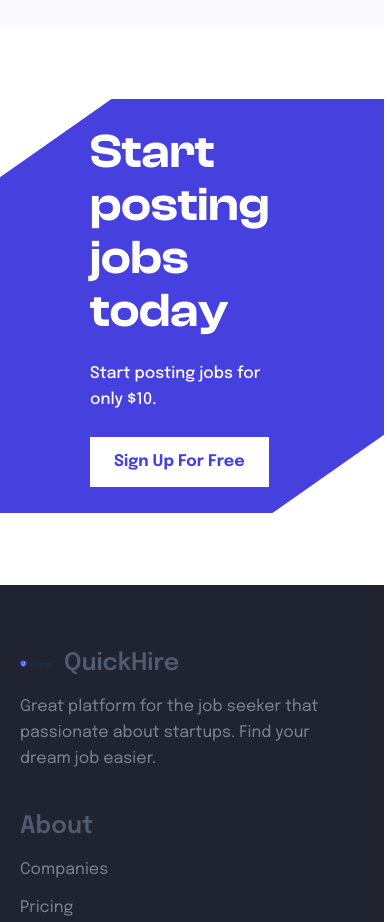
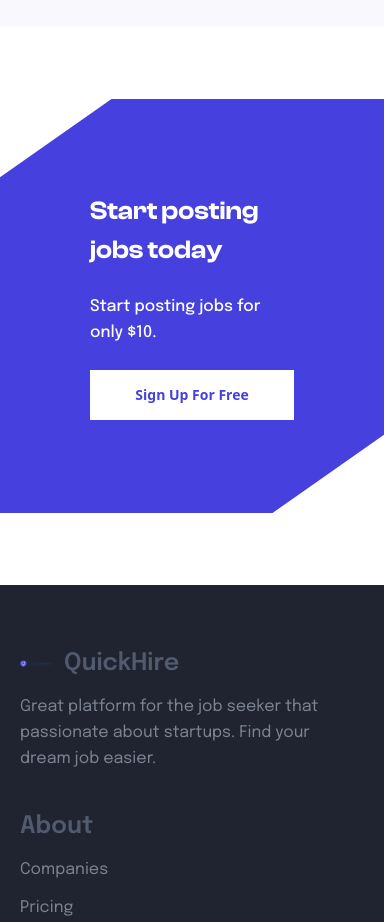
Before and after one commit to AREmondev/quick_hire, a Next.js app: page / in a window 390 px wide. Shown: the part 980-1902 px from the top of the page. Built offline with nearby package versions, Linux system fonts and the light colour scheme; no server answers.

Commit message:
Update Code, responsive issue text change

```diff
--- a/components/sections/Home/BillBord.tsx
+++ b/components/sections/Home/BillBord.tsx
@@ -1,6 +1,8 @@
-import { Button } from "@/components/ui/Button";
+import { Button, buttonVariants } from "@/components/ui/Button";
 import { Text } from "@/components/ui/Text";
+import { cn } from "@/lib/utils";
 import Image from "next/image";
+import Link from "next/link";
 import React from "react";
 
 const BillBord = () => {
@@ -15,9 +17,15 @@ const BillBord = () => {
             <Text variant={"body_md"} className="text-white">
               Start posting jobs for only $10.
             </Text>
-            <Button className="w-fit" variant={"white"}>
+            {/* <Button onClick={} className="w-fit" variant={"white"}>
               Sign Up For Free
-            </Button>
+            </Button> */}
+            <Link
+              href="/auth/register"
+              className={cn(buttonVariants({ variant: "white" }))}
+            >
+              Sign Up For Free
+            </Link>
           </div>
         </div>
         <div className="absolute hidden lg:block right-[70px] bottom-0">
--- a/components/sections/Home/Category.tsx
+++ b/components/sections/Home/Category.tsx
@@ -39,7 +39,7 @@ const Category = async () => {
     <section className="w-full overflow-hidden pt-18">
       <div className="container">
         <div className=" flex flex-col gap-12">
-          <div className="flex items-end gap-10 justify-between">
+          <div className="flex flex-wrap items-end gap-10 justify-between">
             <Text variant={"h2"} fontFamily={"clash"}>
               Explore by <span className="text-accent-blue">category</span>
             </Text>
--- a/components/sections/Home/FeaturedJobs.tsx
+++ b/components/sections/Home/FeaturedJobs.tsx
@@ -15,7 +15,7 @@ const FeaturedJobs = async () => {
     <section className="w-full overflow-hidden py-18">
       <div className="container">
         <div className="flex flex-col gap-12">
-          <div className="flex items-end gap-10 justify-between">
+          <div className="flex flex-wrap items-end gap-10 justify-between">
             <Text variant={"h2"} fontFamily={"clash"}>
               Featured <span className="text-accent-blue">jobs</span>
             </Text>
--- a/components/sections/Home/LatestJobs.tsx
+++ b/components/sections/Home/LatestJobs.tsx
@@ -15,7 +15,7 @@ const LatestJobs = async () => {
     <section className="w-full overflow-hidden pt-18 pb-20 bg-light-gray">
       <div className="container">
         <div className="flex flex-col gap-12">
-          <div className="flex items-end gap-10 justify-between">
+          <div className="flex flex-wrap items-end gap-10 justify-between">
             <Text variant={"h2"} fontFamily={"clash"}>
               Latest <span className="text-accent-blue">jobs</span>
             </Text>
--- a/components/ui/Text.tsx
+++ b/components/ui/Text.tsx
@@ -24,7 +24,7 @@ export const textVariants = cva("text-neutral-80", {
 
       h1: "text-[72px] leading-[79px] font-semibold",
 
-      h2: "text-[48px] leading-[53px] font-semibold",
+      h2: "text-[26px] sm:text-[32px]  md:text-[48px] md:leading-[53px] font-semibold",
 
       title_lg: "text-[24px] leading-[29px] font-semibold",
 
```
